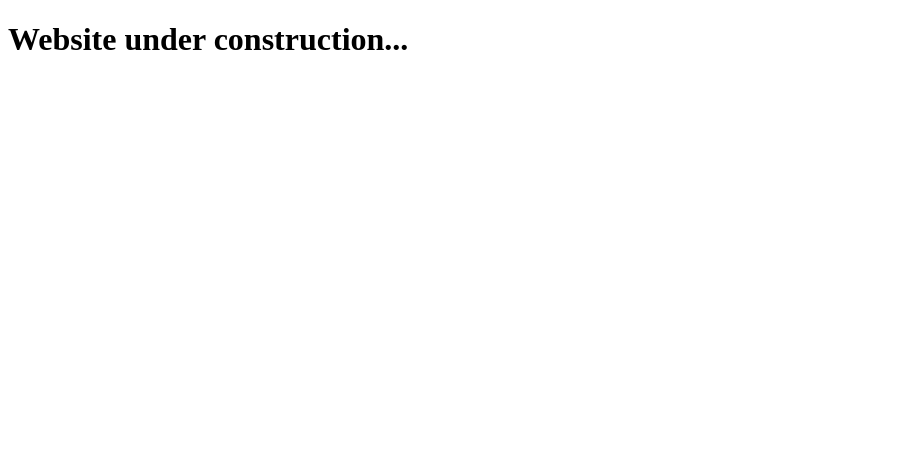
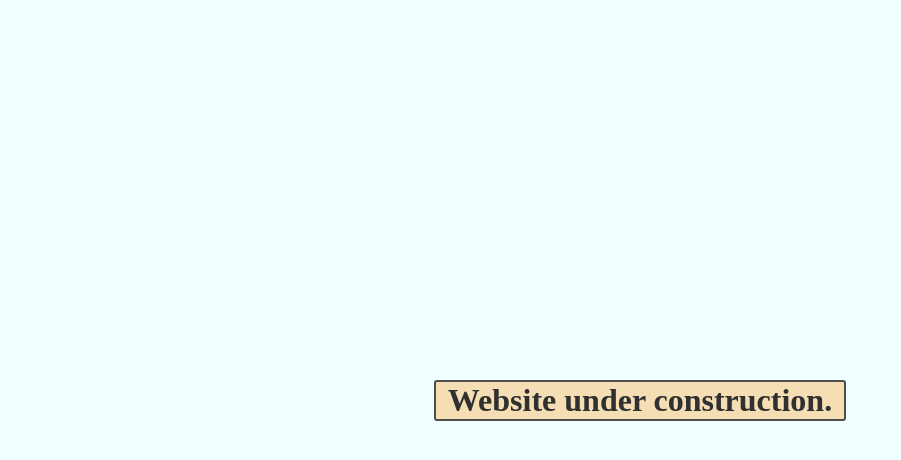
Before and after one commit to ThinaTaliwe/staticWebTest, a plain HTML site: page index.html in a window 1280 px wide. Shown: the whole page, without its empty margins (0-901 px from the left). Drawn offline with Linux system fonts and the light colour scheme.

Commit message:
add style.css file

```diff
--- a/index.html
+++ b/index.html
@@ -5,8 +5,11 @@
     <meta http-equiv="X-UA-Compatible" content="IE=edge">
     <meta name="viewport" content="width=device-width, initial-scale=1.0">
     <title>Document</title>
+    <link rel="stylesheet" href="style.css">
 </head>
 <body>
-    <h1>Website under construction...</h1>
+    <div class="topic">
+        <h1>Website under construction.</h1>
+    </div>
 </body>
 </html>
--- /dev/null
+++ b/style.css
@@ -0,0 +1,21 @@
+body {
+    background-color: azure;
+    margin: 0;
+    min-height: 100vh;
+    display: flex;
+    justify-content: center;
+    align-items: center;
+}
+
+body .topic {
+    text-align: center;
+}
+
+body .topic h1{
+    background-color: wheat;
+    border: solid 2px rgb(80, 79, 79);
+    border-radius: 3px;
+    padding-left: 12px;
+    padding-right: 12px;
+    color: rgb(48, 48, 48);
+}
```
